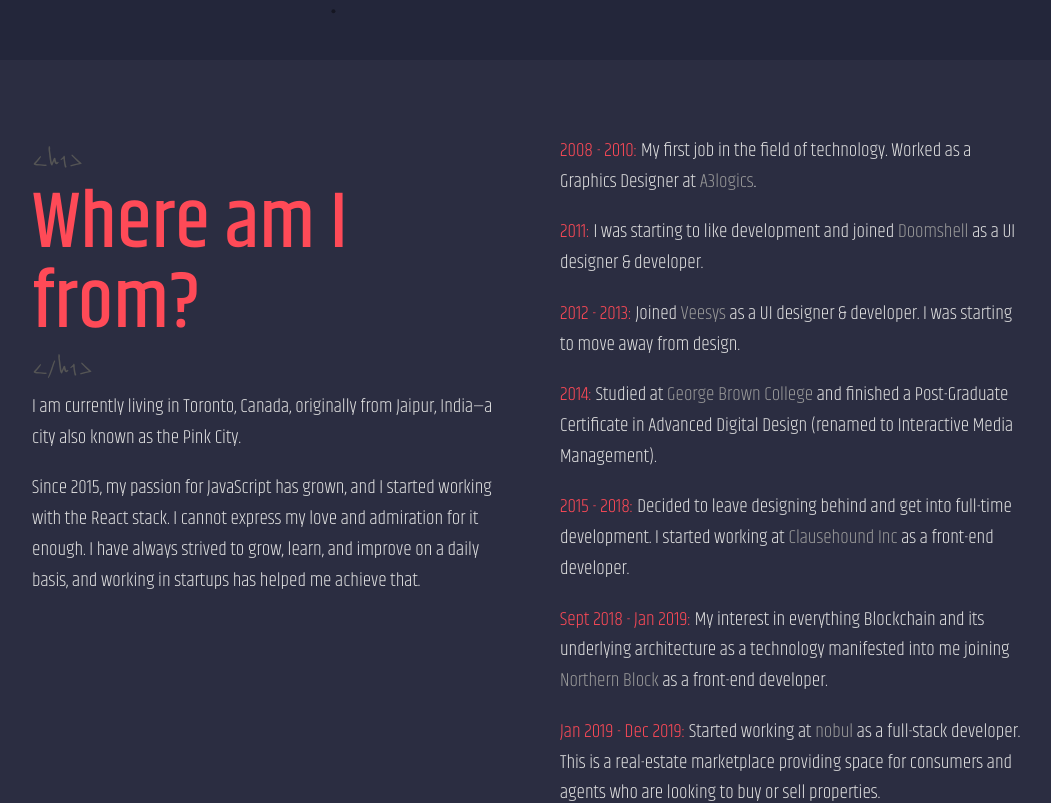
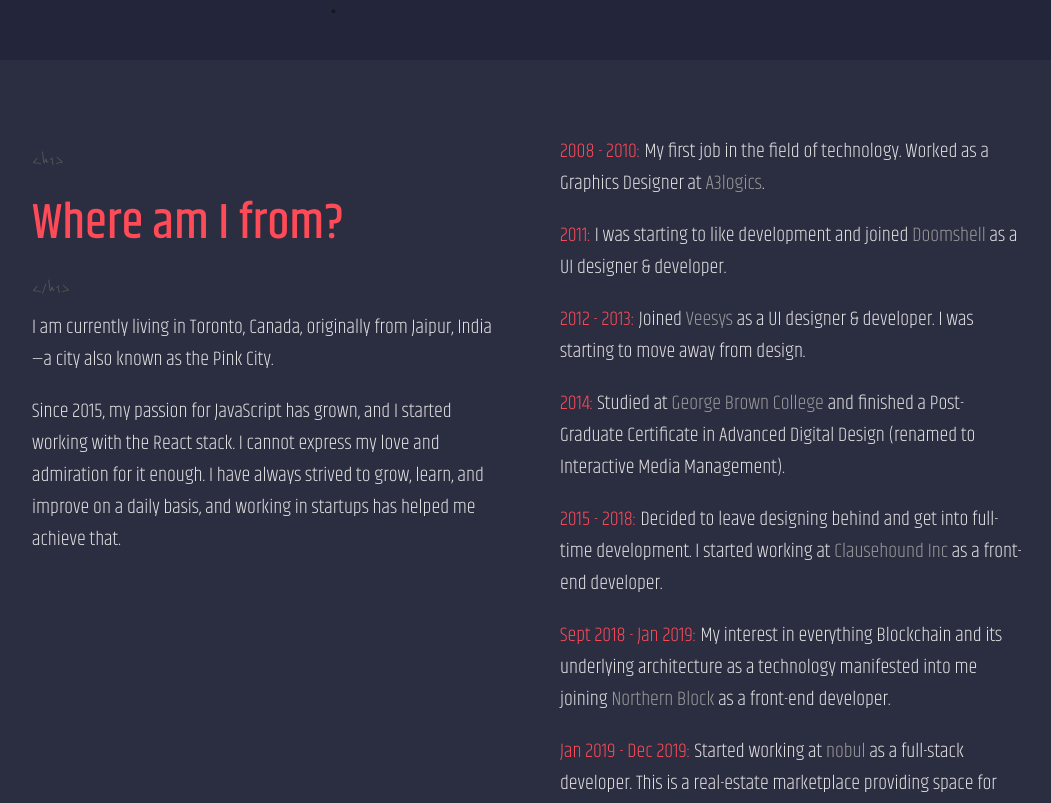
Before and after one commit to harmeetjaipur/portfolio-2024, a React (Create React App) app: page / in a window 1280 px wide. Shown: the part 740-1543 px from the top of the page, without its empty margins (128-1179 px from the left). Built offline with nearby package versions, Linux system fonts and the light colour scheme; a web font is replaced by a local one.

Commit message:
update media queries

```diff
--- a/src/App.tsx
+++ b/src/App.tsx
@@ -84,6 +84,8 @@
     []
   );
 
+  console.log({ activeSection });
+
   return (
     <div className="App">
       <Particles
@@ -94,7 +96,10 @@
       <div className="navigation">
         {pages.map((page) => (
           <button
-            onClick={() => scrollTo(page.id)}
+            onClick={() => {
+              setActiveSection(page.id);
+              scrollTo(page.id);
+            }}
             className={activeSection === page.id ? "active" : ""}
             key={page.id}
           >
--- a/src/components/about-me.tsx
+++ b/src/components/about-me.tsx
@@ -26,8 +26,8 @@
 
 const AboutMe: React.FC = () => {
   return (
-    <Tabbed className="tabbed-content" tabSize={1}>
-      <BackgroundDiv>
+    <Tabbed className="tabbed-content " tabSize={1}>
+      <BackgroundDiv className="about-me">
         <pre className="code">&lt;h1&gt;</pre>
         <h1>Hello, world!</h1>
         <h1 className="grey-text">
--- a/src/components/experience.tsx
+++ b/src/components/experience.tsx
@@ -11,8 +11,8 @@
 const Experience: React.FC = () => {
   return (
     <Tabbed className="tabbed-content" tabSize={1}>
-      <StyledSection>
-        <div>
+      <StyledSection className="work-experience">
+        <div className="where-am-i-from">
           <pre className="code">&lt;h1&gt;</pre>
           <h1 className="grey-text">
             <span className="highlight-text">Where am I from?</span>
--- a/src/styles.scss
+++ b/src/styles.scss
@@ -37,6 +37,10 @@
   font-family: $font-stack;
   padding: 0;
   margin: 0;
+  &:focus{
+    background-color: $button-hover-color;
+    outline: none;
+  }
 }
 
 h1, h2, h3, h4, h5 {
@@ -45,7 +49,7 @@
 }
 
 h1 {
-  font-size: 5rem;
+  font-size: 5em;
   line-height: 5rem;
 }
 
@@ -73,7 +77,7 @@
     cursor: pointer;
     transition: background-color 0.3s ease;
 
-    &:hover, &:focus {
+    &:hover {
       background-color: $button-hover-color;
       outline: none;
     }
@@ -91,11 +95,11 @@
 
   h2 {
     margin: 0 0 20px;
-    font-size: 2.5rem;
+    font-size: 2.5em;
   }
 
   p {
-    font-size: 1.2rem;
+    font-size: 1.2em;
     max-width: 600px;
     line-height: 1.6;
     margin-bottom: 20px;
@@ -107,7 +111,7 @@
 }
 
 .code {
-  font-size: 2rem;
+  font-size: 2em;
   color: #555;
 }
 
@@ -124,7 +128,7 @@
   color: var(--color-white);
 
   .code {
-    font-size: 25px;
+    font-size: 2em;
     color: var(--color-grey);
     font-weight: 300;
   }
@@ -142,7 +146,7 @@
     padding-top: 8em;
 
     &.about-me {
-      paddingTop: 3em;
+      padding-top: 3em;
       overflow: auto;
     }
   }
@@ -189,3 +193,58 @@
   background-color: $highlight-text-color;
   color: #fff;
 }
+
+
+/* Small devices (phones, 600px and down) */
+@media only screen and (max-width: 600px) {
+  .App {
+      width: 100%;
+      margin: auto;
+  }
+  .about-me{
+    font-size: 10px;
+  }
+  .work-experience {
+    flex-direction: column;
+    font-size: 10px;
+    p {
+      font-size: 2em;
+    }
+  }
+}
+
+/* Medium devices (tablets, 600px and up) */
+@media only screen and (min-width: 601px) {
+  .about-me{
+    font-size: 10px;
+  }
+  .work-experience {
+    flex-direction: column;
+    font-size: 10px;
+    p {
+      font-size: 2em;
+    }
+  }
+}
+
+/* Large devices (desktops, 992px and up) */
+@media only screen and (min-width: 992px) {
+  .about-me{
+    font-size: 16px;
+  }
+  .work-experience {
+    flex-direction: row;
+    font-size: 10px;
+    p {
+      font-size: 2em;
+    }
+  }
+}
+
+/* Extra large devices (large desktops, 1200px and up) */
+@media only screen and (min-width: 1200px) {
+  .App {
+      width: 100%;
+      margin: auto;
+  }
+}
```
Also changed, not shown: 12 other files (tests, documents, lock files or other folders).
